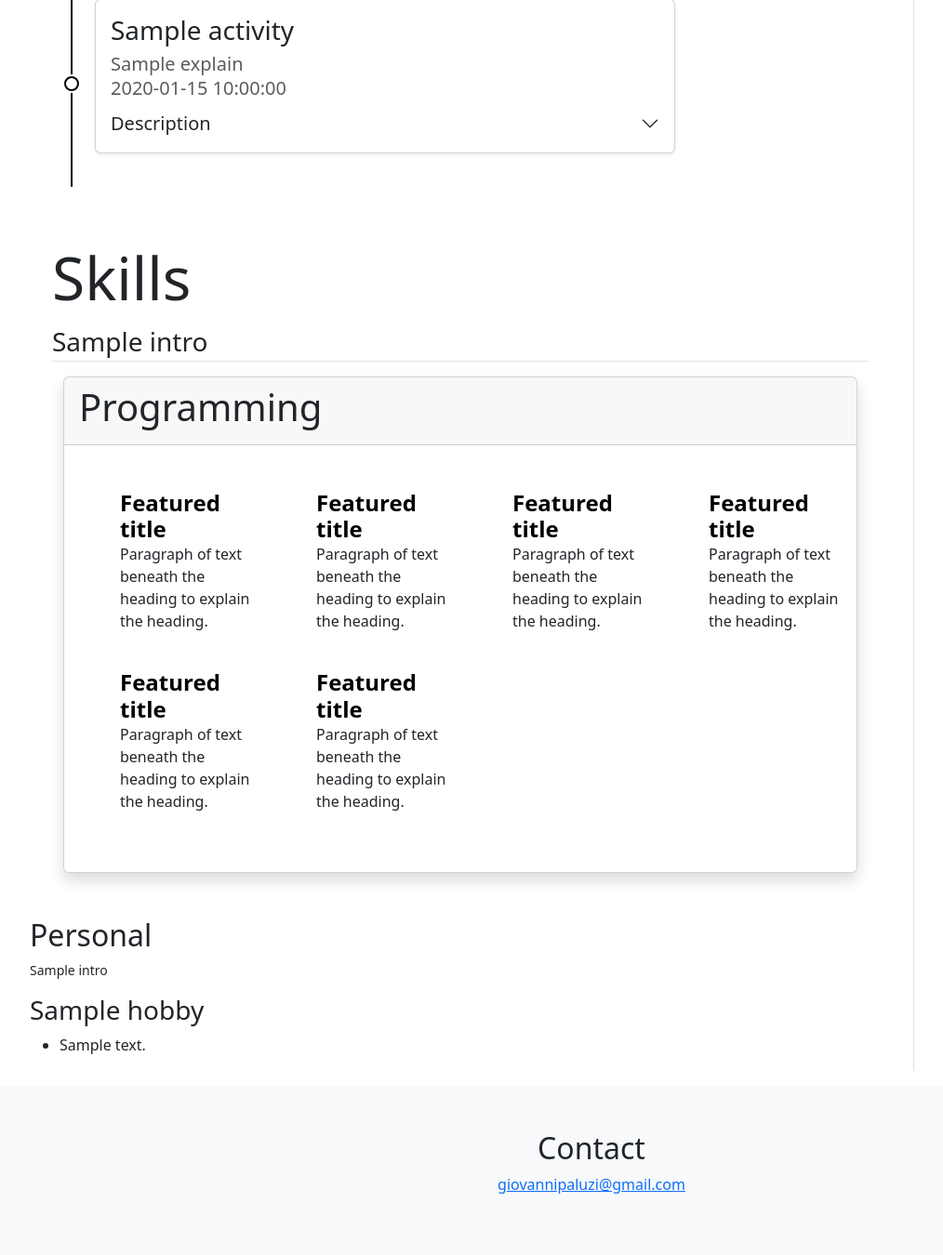
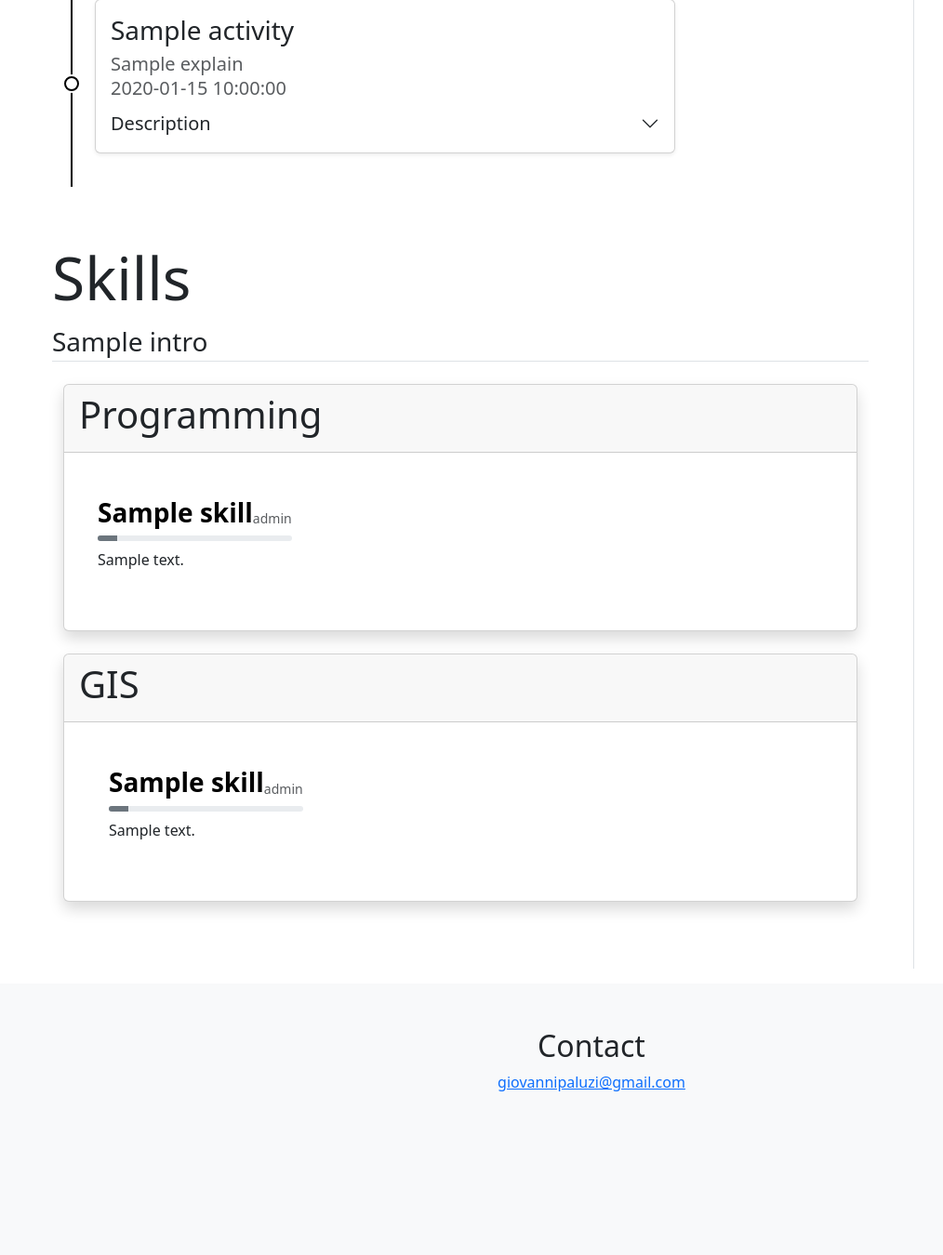
Before and after one commit to gPaluzi/gioWeb, a Flask app: template templates/about.html in a window 1280 px wide. Shown: the part 1604-2954 px from the top of the page at 93% size, without its empty margins (4-1018 px from the left). After the commit the page ends 2778 px from the top, so only its background shows below. Run offline with Flask 3, Linux system fonts and the light colour scheme; the template is opened without the code that fills it: most values are stand-ins (such as "Sample title", 1, 10 or a date in 2020).

Commit message:
align skills subsections

```diff
--- a/templates/about.html
+++ b/templates/about.html
@@ -195,141 +195,68 @@
 
             <!-- Skills section -->
             <div class="container-fluid px-4 py-5">
-                <h2 class="display-3 fw-normal my" id="skills">Skills</h2>
-                <p  class="lead fs-3 pd-2 border-bottom">{{ about.skills.intro }}</p>
+                <h2 class="display-3 fw-normal" id="skills">Skills</h2>
+                <p  class="lead fs-3 pd-1 border-bottom">{{ about.skills.intro }}</p>
                 <div class="container-fluid">
 
                     <!-- Programming subsection -->
-                    <div class="card shadow">
+                    <div class="card shadow my-4">
                         <div class="card-header">
                             <h3 class="display-6 fw-normal">Programming</h3>
                         </div>
-                        <div class="card-body row row-cols-1 row-cols-sm-2 row-cols-md-3 row-cols-lg-4 g-4 py-5">
-                            <div class="col d-flex align-items-start">
-                                <svg
-                                    class="bi text-body-secondary flex-shrink-0 me-3"
-                                    width="1.75em"
-                                    height="1.75em"
-                                    aria-hidden="true"
-                                    >
-                                    <use xlink:href="#bootstrap"></use>
-                                </svg>
+                        <div class="card-body row row-cols-1 row-cols-sm-1 row-cols-md-2 row-cols-lg-3 g-5 p-5">
+                            {% for skill in about.skills.programming %}
+                            <div class="col d-flex align-items-start gx-4">
                                 <div>
-                                    <h3 class="fw-bold mb-0 fs-4 text-body-emphasis">
-                                        Featured title
-                                    </h3>
+                                    <div class="d-flex align-items-end justify-content-between">
+                                        <h4 class="display-5 fw-semibold mb-0 fs-3 text-body-emphasis">
+                                            {{ skill.name }}
+                                        </h4>
+                                        <span class="text-muted small">
+                                            {{ skill.level }}
+                                        </span>
+                                    </div>
+                                    <div class="progress my-2" style="height: 6px;">
+                                        <div class="progress-bar bg-secondary" style="width: {{ skill.confidence | int }}%;"></div>
+                                    </div>
                                     <p>
-                                        Paragraph of text beneath the heading to explain the heading.
+                                        {{ skill.summary }}
                                     </p>
                                 </div>
                             </div>
+                            {% endfor %}
+                        </div>
+                    </div>
+
+                    <!-- GIS subsection -->
+                    <div class="card shadow my-4">
+                        <div class="card-header">
+                            <h3 class="display-6 fw-normal">GIS</h3>
+                        </div>
+                        <div class="card-body row row-cols-1 row-cols-sm-1 row-cols-md-2 row-cols-lg-3 g-5 p-5">
+                            {% for skill in about.skills.gis %}
                             <div class="col d-flex align-items-start">
-                                <svg
-                                    class="bi text-body-secondary flex-shrink-0 me-3"
-                                    width="1.75em"
-                                    height="1.75em"
-                                    aria-hidden="true"
-                                    >
-                                    <use xlink:href="#bootstrap"></use>
-                                </svg>
                                 <div>
-                                    <h3 class="fw-bold mb-0 fs-4 text-body-emphasis">
-                                        Featured title
-                                    </h3>
+                                    <div class="d-flex align-items-end justify-content-between">
+                                        <h4 class="display-5 fw-semibold mb-0 fs-3 text-body-emphasis">
+                                            {{ skill.name }}
+                                        </h4>
+                                        <span class="text-muted small">
+                                            {{ skill.level }}
+                                        </span>
+                                    </div>
+                                    <div class="progress my-2" style="height: 6px;">
+                                        <div class="progress-bar bg-secondary" style="width: {{ skill.confidence | int }}%;"></div>
+                                    </div>
                                     <p>
-                                        Paragraph of text beneath the heading to explain the heading.
+                                        {{ skill.summary }}
                                     </p>
                                 </div>
                             </div>
-                            <div class="col d-flex align-items-start">
-                                <svg
-                                    class="bi text-body-secondary flex-shrink-0 me-3"
-                                    width="1.75em"
-                                    height="1.75em"
-                                    aria-hidden="true"
-                                    >
-                                    <use xlink:href="#bootstrap"></use>
-                                </svg>
-                                <div>
-                                    <h3 class="fw-bold mb-0 fs-4 text-body-emphasis">
-                                        Featured title
-                                    </h3>
-                                    <p>
-                                        Paragraph of text beneath the heading to explain the heading.
-                                    </p>
-                                </div>
-                            </div>
-                            <div class="col d-flex align-items-start">
-                                <svg
-                                    class="bi text-body-secondary flex-shrink-0 me-3"
-                                    width="1.75em"
-                                    height="1.75em"
-                                    aria-hidden="true"
-                                    >
-                                    <use xlink:href="#bootstrap"></use>
-                                </svg>
-                                <div>
-                                    <h3 class="fw-bold mb-0 fs-4 text-body-emphasis">
-                                        Featured title
-                                    </h3>
-                                    <p>
-                                        Paragraph of text beneath the heading to explain the heading.
-                                    </p>
-                                </div>
-                            </div>
-                            <div class="col d-flex align-items-start">
-                                <svg
-                                    class="bi text-body-secondary flex-shrink-0 me-3"
-                                    width="1.75em"
-                                    height="1.75em"
-                                    aria-hidden="true"
-                                    >
-                                    <use xlink:href="#bootstrap"></use>
-                                </svg>
-                                <div>
-                                    <h3 class="fw-bold mb-0 fs-4 text-body-emphasis">
-                                        Featured title
-                                    </h3>
-                                    <p>
-                                        Paragraph of text beneath the heading to explain the heading.
-                                    </p>
-                                </div>
-                            </div>
-                            <div class="col d-flex align-items-start">
-                                <svg
-                                    class="bi text-body-secondary flex-shrink-0 me-3"
-                                    width="1.75em"
-                                    height="1.75em"
-                                    aria-hidden="true"
-                                    >
-                                    <use xlink:href="#bootstrap"></use>
-                                </svg>
-                                <div>
-                                    <h3 class="fw-bold mb-0 fs-4 text-body-emphasis">
-                                        Featured title
-                                    </h3>
-                                    <p>
-                                        Paragraph of text beneath the heading to explain the heading.
-                                    </p>
-                                </div>
-                            </div>
+                            {% endfor %}
                         </div>
                     </div>
                 </div>
-            </div>
-
-            <!-- Personal -->
-            <div>
-                <h2>Personal</h2>
-                <p class="small">{{ about.personal.intro }}</p>
-                {% for hobby in about.personal.hobbies %}
-                <h3>{{ hobby.name }}</h3>
-                <ul>
-                    {% for desc in hobby %}
-                    <li>{{desc}}</li>
-                    {% endfor %}
-                </ul>
-                {% endfor %}
             </div>
 
 
@@ -347,7 +274,6 @@
                     <a href="#volunteer" class="nav-link ms-3 my-1">Volunteer</a>
                     <a href="#oth-exp" class="nav-link ms-3 my-1">Other experience</a>
                     <a href="#skills" class="nav-link">Skills</a>
-                    <a href="#personal" class="nav-link">Personal</a>
                 </div>
             </nav>
         </div>
```
Also changed, not shown: data/about.json (+65 -42 lines).
